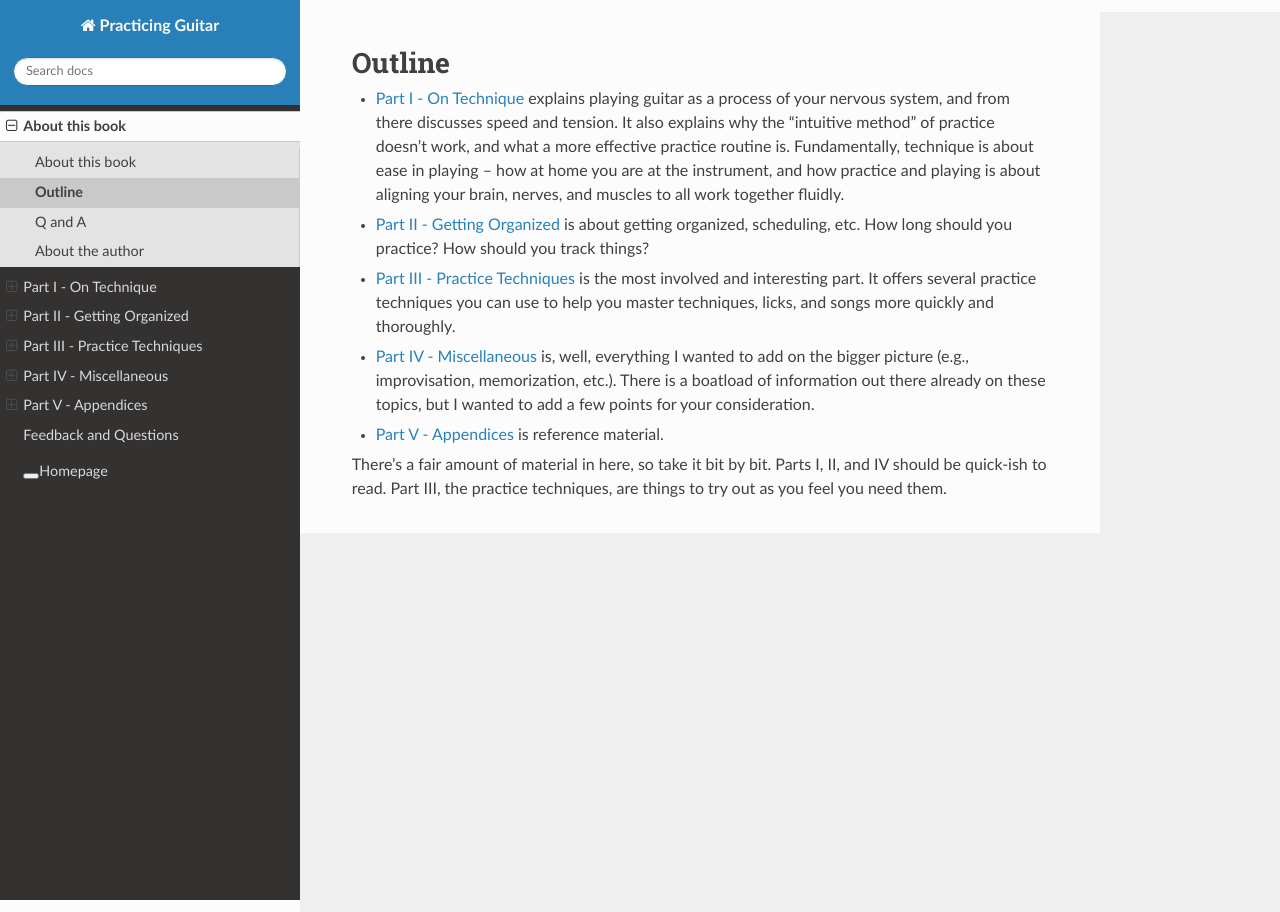
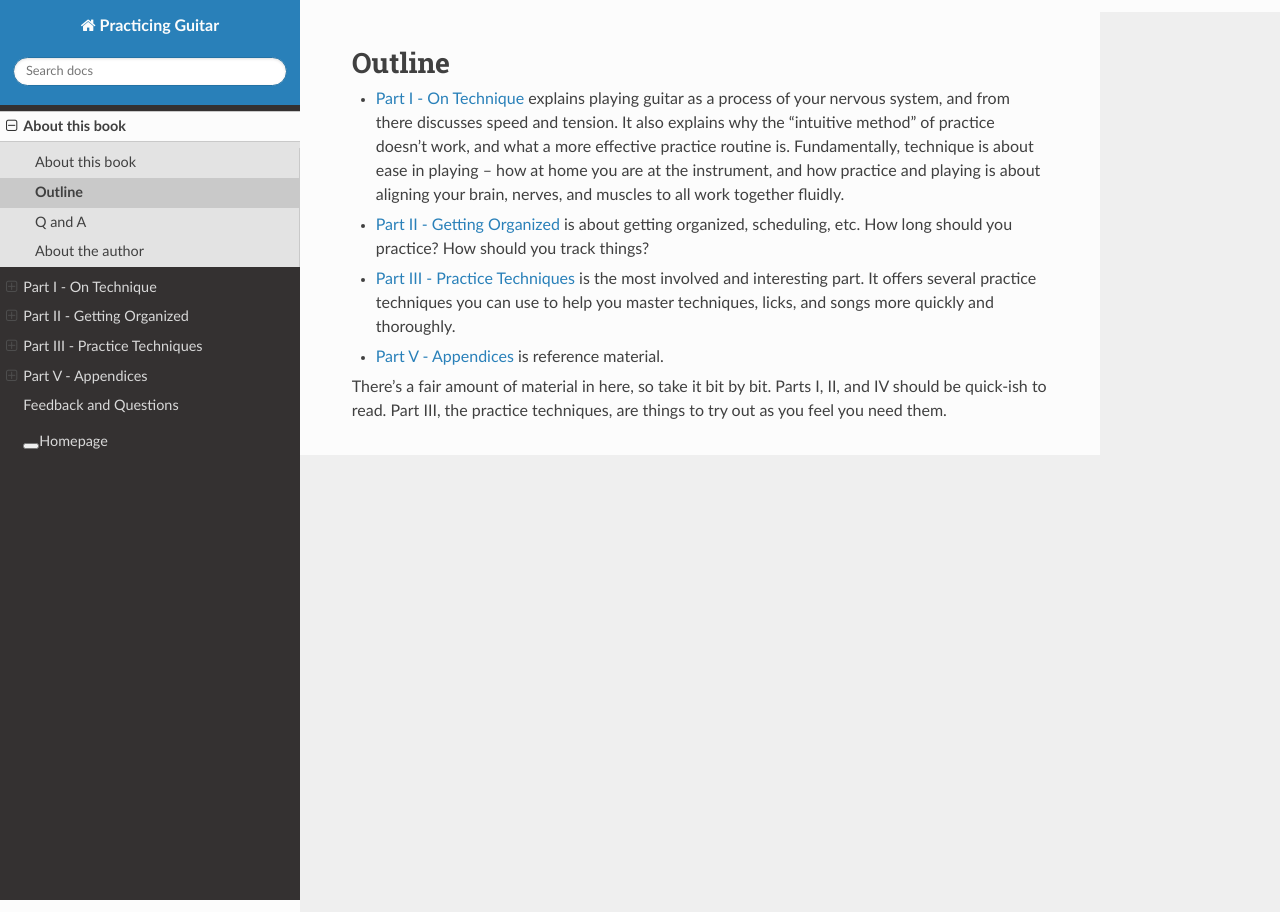
Before and after one commit to jzohrab/practicing-guitar, a Sphinx documentation site: the page built from docs/about/outline.rst, in a window 1280 px wide. Built offline with Sphinx 7.4.7 and the Read the Docs theme 2.0.0, drawn with Linux system fonts in a browser that asks for light colours; a script that is not in the unit is left out.

Commit message:
Remove part 4, refile mental health.

```diff
--- a/docs/about/outline.rst
+++ b/docs/about/outline.rst
@@ -7,8 +7,6 @@ Outline
 
 * :ref:`part-3-techniques` is the most involved and interesting part.  It offers several practice techniques you can use to help you master techniques, licks, and songs more quickly and thoroughly.
 
-* :ref:`part-4-misc` is, well, everything I wanted to add on the bigger picture (e.g., improvisation, memorization, etc.).  There is a boatload of information out there already on these topics, but I wanted to add a few points for your consideration.
-
 * :ref:`part-5-appendices` is reference material.
 
 There's a fair amount of material in here, so take it bit by bit.  Parts I, II, and IV should be quick-ish to read.  Part III, the practice techniques, are things to try out as you feel you need them.
--- a/docs/index.rst
+++ b/docs/index.rst
@@ -21,8 +21,6 @@ A curated source of ideas and techniques for electric and acoustic guitar practi
      - How long to practice, experimenting and observing, and a possible practice routine
    * - :ref:`part-3-techniques`
      - Practice techniques and variations to learn licks, technique, and repertoire more quickly and thoroughly
-   * - :ref:`part-4-misc`
-     - Notes on the bigger picture: repertoire, improvisation, memorization, etc.
    * - :ref:`part-5-appendices`
      - References
 
@@ -36,6 +34,5 @@ A curated source of ideas and techniques for electric and acoustic guitar practi
    part-1-on-technique/_index
    part-2-getting-organized/_index
    part-3-techniques/_index
-   part-4-misc/_index
    part-5-appendices/_index
    feedback
--- a/docs/part-4-misc/memorization.rst
+++ /dev/null
@@ -1,4 +0,0 @@
-Memorization
-------------
-
-.. todo:: fill in content for memorization.rst
--- a/docs/part-5-appendices/_index.rst
+++ b/docs/part-5-appendices/_index.rst
@@ -11,5 +11,6 @@ Part V - Appendices
    reading-rhythms
    scores/index
    examples/index
+   mental-health
    change-log
    todo
```
Also changed, not shown: docs/part-4-misc/_index.rst (deleted, +0 -15 lines), docs/part-4-misc/improvisation.rst (deleted, +0 -17 lines), docs/part-5-appendices/mental-health.rst (renamed from docs/part-4-misc/mental-health.rst).
